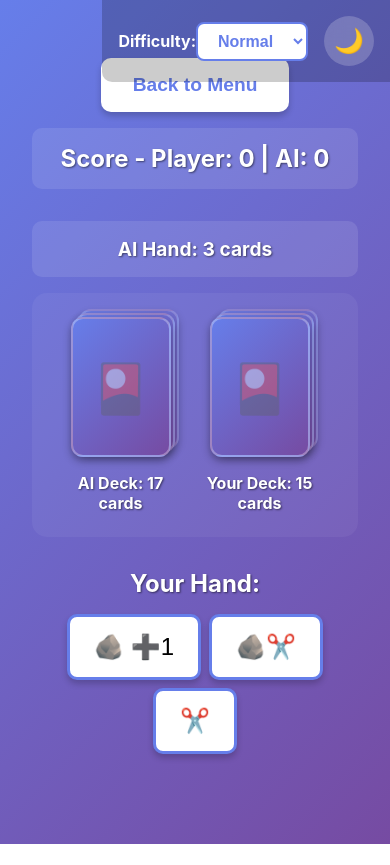
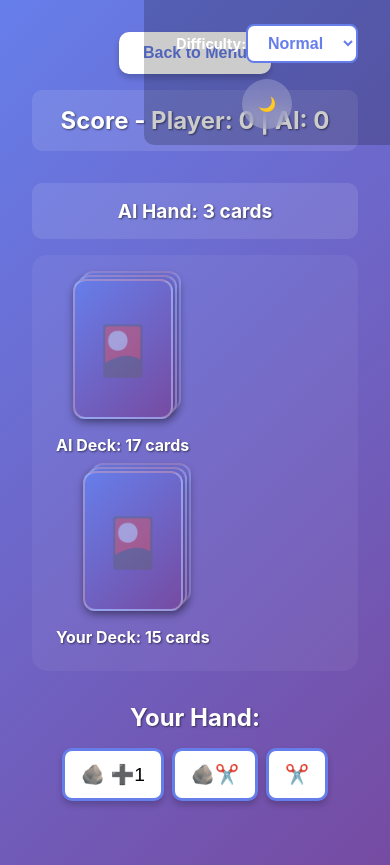
Before and after one commit to TheOmegaFett/RPS-Card-Game, a React (Create React App) app: page / in a window 390 px wide. Both pictures are taken after a click on the button "New Game (Default Deck)". Before the commit the page ends 844 px from the top, so only its background shows below. Built offline with nearby package versions, Linux system fonts and the light colour scheme.

Commit message:
feat: add responsive mobile styles for small screens

```diff
--- a/src/styles/App.css
+++ b/src/styles/App.css
@@ -630,12 +630,52 @@
 
 @media (max-width: 768px) {
   .start-screen h1 {
-    font-size: 2rem;
+    font-size: 1.8rem;
+    padding: 0 1rem;
+  }
+
+  .app-header {
+    flex-direction: column;
+    gap: 0.5rem;
+  }
+
+  .theme-toggle,
+  .difficulty-select {
+    font-size: 0.9rem;
+    padding: 0.5rem 1rem;
   }
 
   .matchup-cards {
     flex-direction: column;
-    gap: 1rem;
+    gap: 1.5rem;
+  }
+
+  .matchup-flip-card .flip-card {
+    width: 200px !important;
+    height: 280px !important;
+  }
+
+  .matchup-flip-card .flip-card-inner,
+  .matchup-flip-card .flip-card-front,
+  .matchup-flip-card .flip-card-back {
+    width: 200px !important;
+    height: 280px !important;
+  }
+
+  .matchup-flip-card .card-emoji {
+    font-size: 3.5rem !important;
+  }
+
+  .matchup-flip-card .card-label {
+    font-size: 1.2rem !important;
+  }
+
+  .countdown-text {
+    font-size: 4rem;
+  }
+
+  .vs {
+    font-size: 1.5rem;
   }
 
   .hand-cards {
@@ -643,9 +683,16 @@
   }
 
   .card-button {
-    min-width: 80px;
-    min-height: 60px;
-    font-size: 1.5rem;
+    min-width: 70px;
+    min-height: 55px;
+    font-size: 1.3rem;
+    padding: 0.75rem 1rem;
+  }
+
+  .deck-piles-container {
+    flex-direction: column;
+    gap: 1rem;
+    align-items: center;
   }
 
   .card-selector {
@@ -679,6 +726,47 @@
   .card-example .card-name,
   .card-example .card-effect {
     min-width: auto;
+  }
+}
+
+@media (max-width: 400px) {
+  .start-screen h1 {
+    font-size: 1.5rem;
+  }
+
+  .menu-btn {
+    font-size: 1rem;
+    padding: 0.75rem 1.5rem;
+  }
+
+  .matchup-flip-card .flip-card {
+    width: 160px !important;
+    height: 220px !important;
+  }
+
+  .matchup-flip-card .flip-card-inner,
+  .matchup-flip-card .flip-card-front,
+  .matchup-flip-card .flip-card-back {
+    width: 160px !important;
+    height: 220px !important;
+  }
+
+  .matchup-flip-card .card-emoji {
+    font-size: 2.8rem !important;
+  }
+
+  .matchup-flip-card .card-label {
+    font-size: 1rem !important;
+  }
+
+  .card-button {
+    min-width: 60px;
+    min-height: 50px;
+    font-size: 1.2rem;
+  }
+
+  .countdown-text {
+    font-size: 3rem;
   }
 }
 
```
